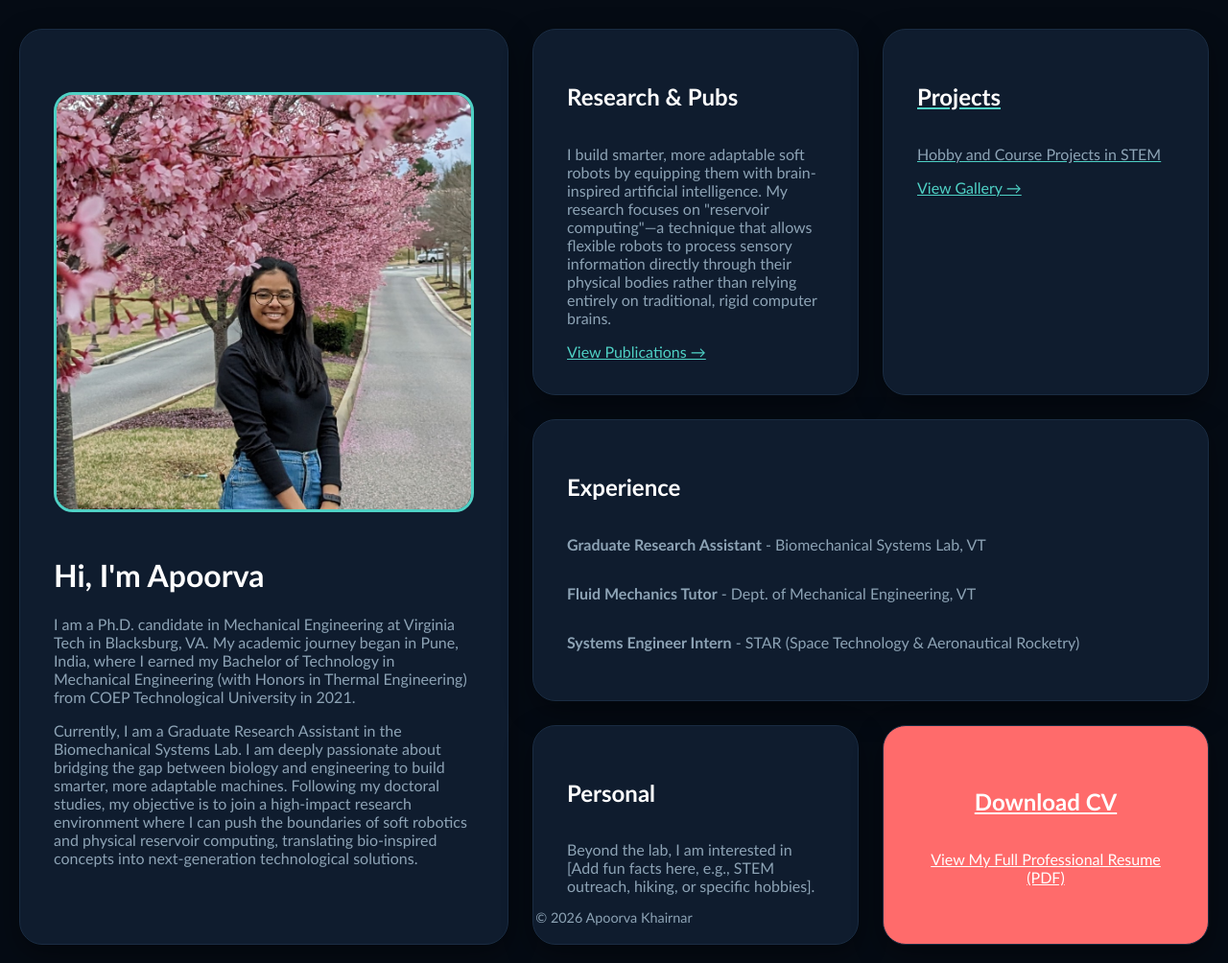
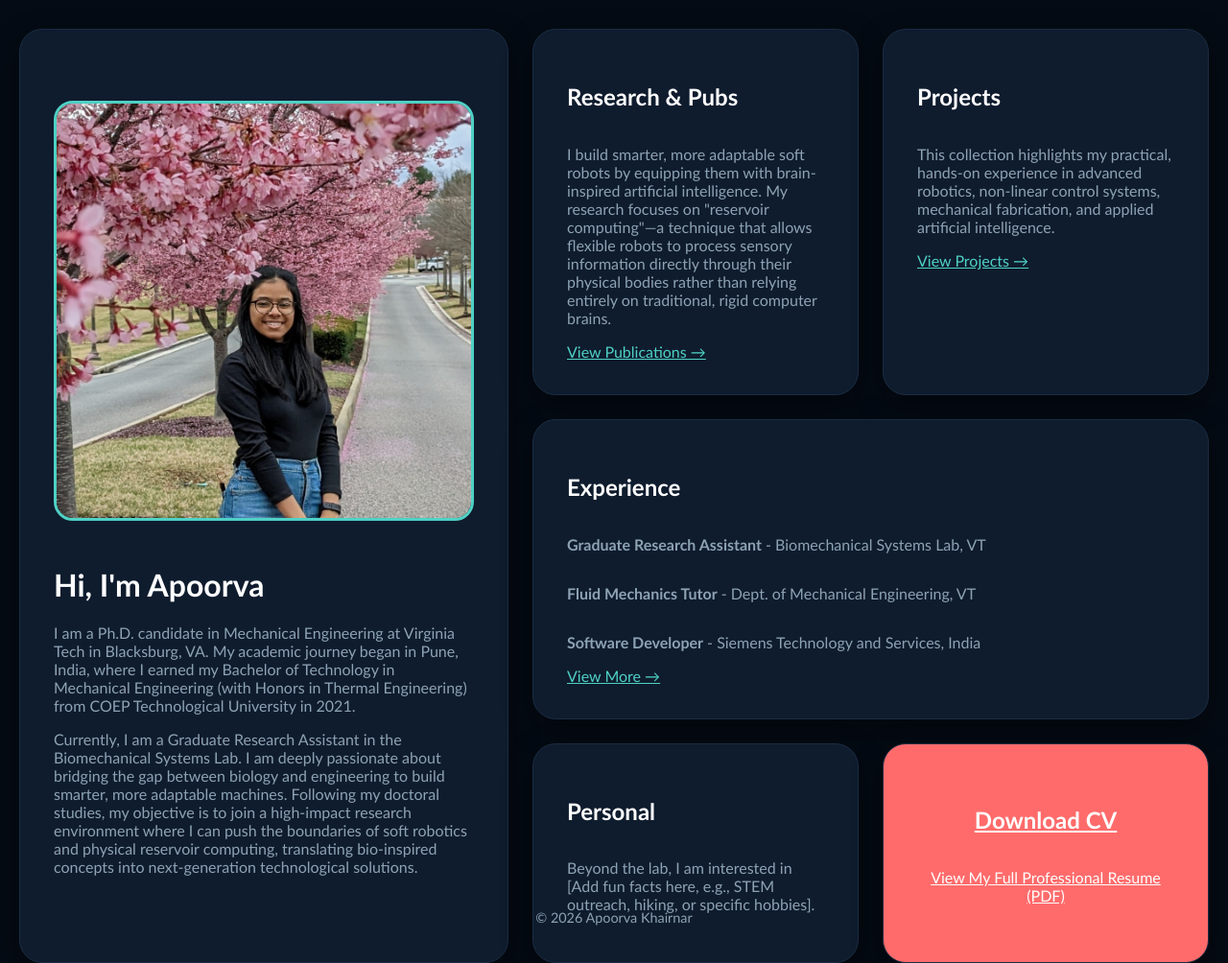
Before and after one commit to apoorvakhairnar/apoorvakhairnar.github.io, a Jekyll site: the page built from index.md, in a window 1280 px wide. Shown: the whole page at 96% size. Built offline with Jekyll 4.4.1, drawn with Linux system fonts in a browser that asks for light colours.

Commit message:
modified:   assets/css/project_style.css -- Updated content height 	modified:   index.md -- Updated content and structure of the homepage 	deleted:    pages/experience.html -- Deleted old experience page 	new file:   pages/experience/experience.md -- New experience page in markdown format 	modified:   pages/projects/index.md -- Updated project page structure and content

```diff
--- a/assets/css/project_style.css
+++ b/assets/css/project_style.css
@@ -67,6 +67,7 @@
 /* The Right Column (Detail View) */
 .project-details {
   width: 65%;
+  height: 100%;
   background: var(--color-card);
   border: 1px solid var(--color-border);
   border-radius: 24px;
--- a/index.md
+++ b/index.md
@@ -24,21 +24,22 @@ extra_css:
 
   <div class="bento-card research-box">
     <h2>Research & Pubs</h2>
-    <p style="text-decoration: none;">I build smarter, more adaptable soft robots by equipping them with brain-inspired artificial intelligence. My research focuses on "reservoir computing"—a technique that allows flexible robots to process sensory information directly through their physical bodies rather than relying entirely on traditional, rigid computer brains.</p>
+    <p>I build smarter, more adaptable soft robots by equipping them with brain-inspired artificial intelligence. My research focuses on "reservoir computing"—a technique that allows flexible robots to process sensory information directly through their physical bodies rather than relying entirely on traditional, rigid computer brains.</p>
     <a href="https://scholar.google.com/citations?user=SeCzgwsAAAAJ&hl=en"><span>View Publications →</span></a>
   </div>
 
-  <a href="{{ '/pages/projects' | relative_url }}" class="bento-card projects-box">
+  <div class="bento-card projects-box">
     <h2>Projects</h2>
-    <p style="text-decoration: none;">Hobby and Course Projects in STEM</p>
-    <span>View Gallery →</span>
-  </a>
+    <p>This collection highlights my practical, hands-on experience in advanced robotics, non-linear control systems, mechanical fabrication, and applied artificial intelligence.</p>
+    <a href="{{ '/pages/projects' | relative_url }}"><span>View Projects →</span></a>
+  </div>
 
   <div class="bento-card experience-box">
     <h2>Experience</h2>
     <p><strong>Graduate Research Assistant</strong> - Biomechanical Systems Lab, VT</p>
     <p><strong>Fluid Mechanics Tutor</strong> - Dept. of Mechanical Engineering, VT</p>
-    <p><strong>Systems Engineer Intern</strong> - STAR (Space Technology & Aeronautical Rocketry)</p>
+    <p><strong>Software Developer</strong> - Siemens Technology and Services, India</p>
+    <a href="{{ '/pages/experience' | relative_url }}"><span>View More →</span></a>
   </div>
 
   <div class="bento-card personal-box">
```
Also changed, not shown: pages/experience.html (deleted, +0 -51 lines), pages/projects/index.md (+1 -0 lines), pages/experience/experience.md (added).
